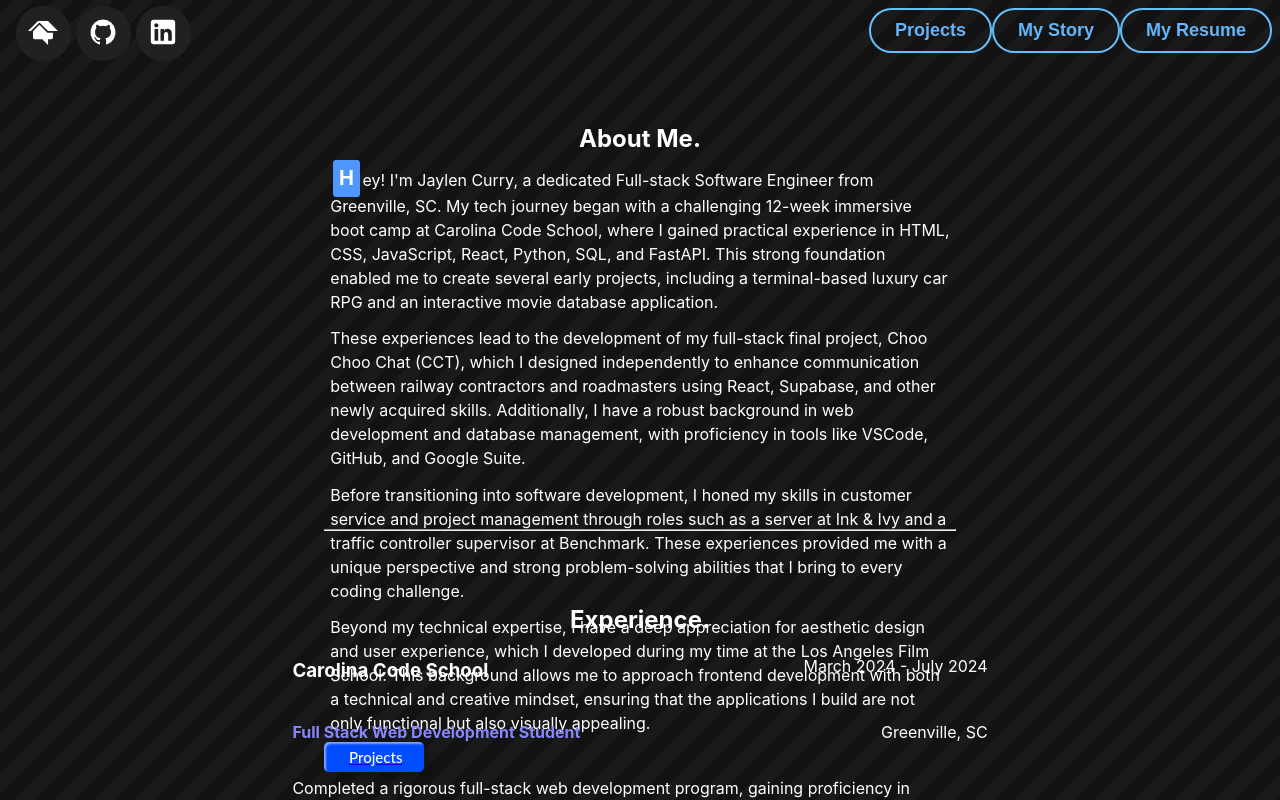
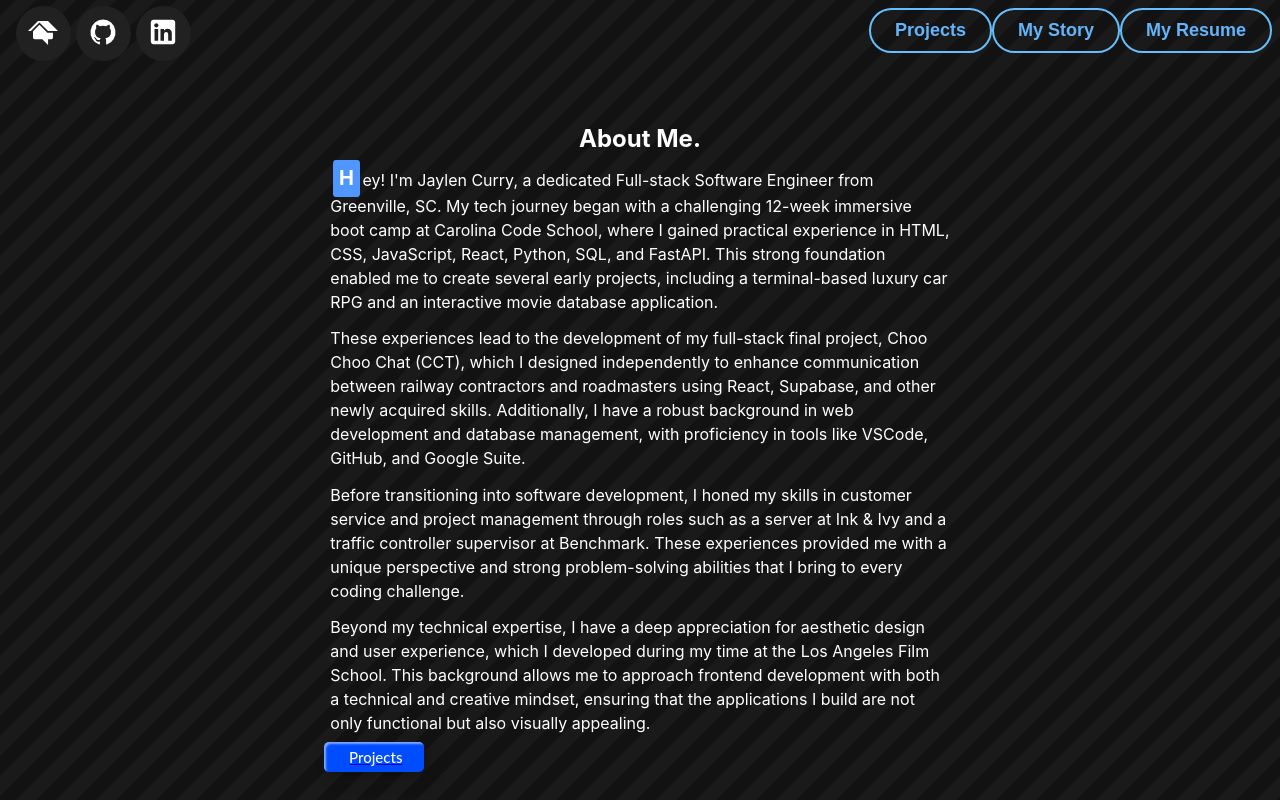
Before and after one commit to LeCurry24/MyPortfolio, a React (Vite) app: page /about in a window 1280 px wide. Shown: the top 800 px of the page. Built offline with nearby package versions, Linux system fonts and the light colour scheme.

Commit message:
had to remove some css from aboutpage

```diff
--- a/src/Components/AboutPage.module.css
+++ b/src/Components/AboutPage.module.css
@@ -3,8 +3,6 @@
   border-radius: 20px;
   /* background-color: rgba(58, 57, 57, 0.42); */
   width: 50%;
-  height: 70%;
-  margin-bottom: 5%;
   margin-top: 5%;
 
   .aboutTitle{
@@ -17,7 +15,7 @@
   .aboutMe {
     display: flex;
     flex-direction: column;
-    height: 50vh;
+    margin-bottom: 10%;
 
     .aboutMeParagragh {
       color: white;
--- a/src/Components/MyStory.module.css
+++ b/src/Components/MyStory.module.css
@@ -10,7 +10,7 @@
       display: flex;
       justify-content: space-evenly;
       align-items: center;
-      height: 150vh;
+
 
       p {
         color: white;
```
